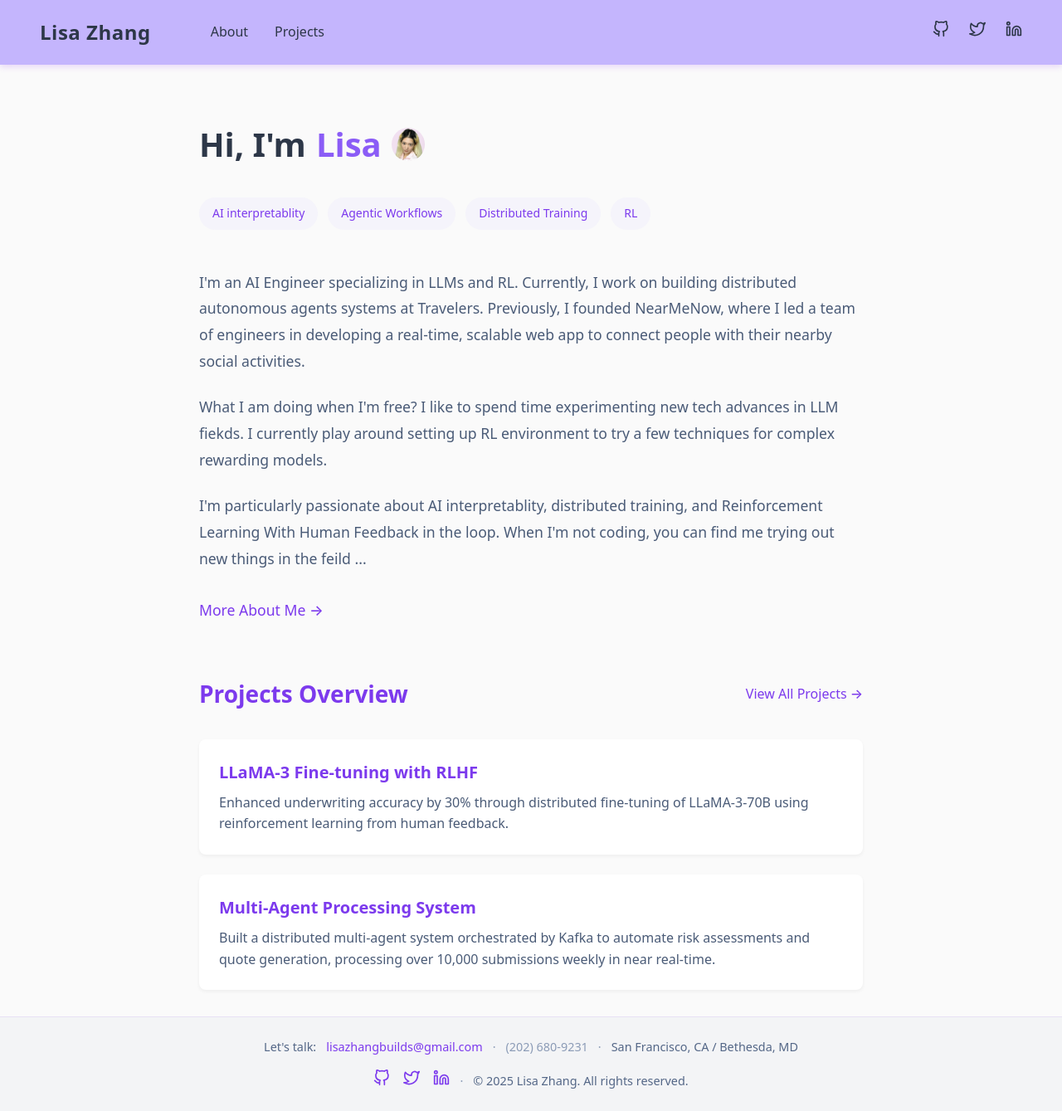
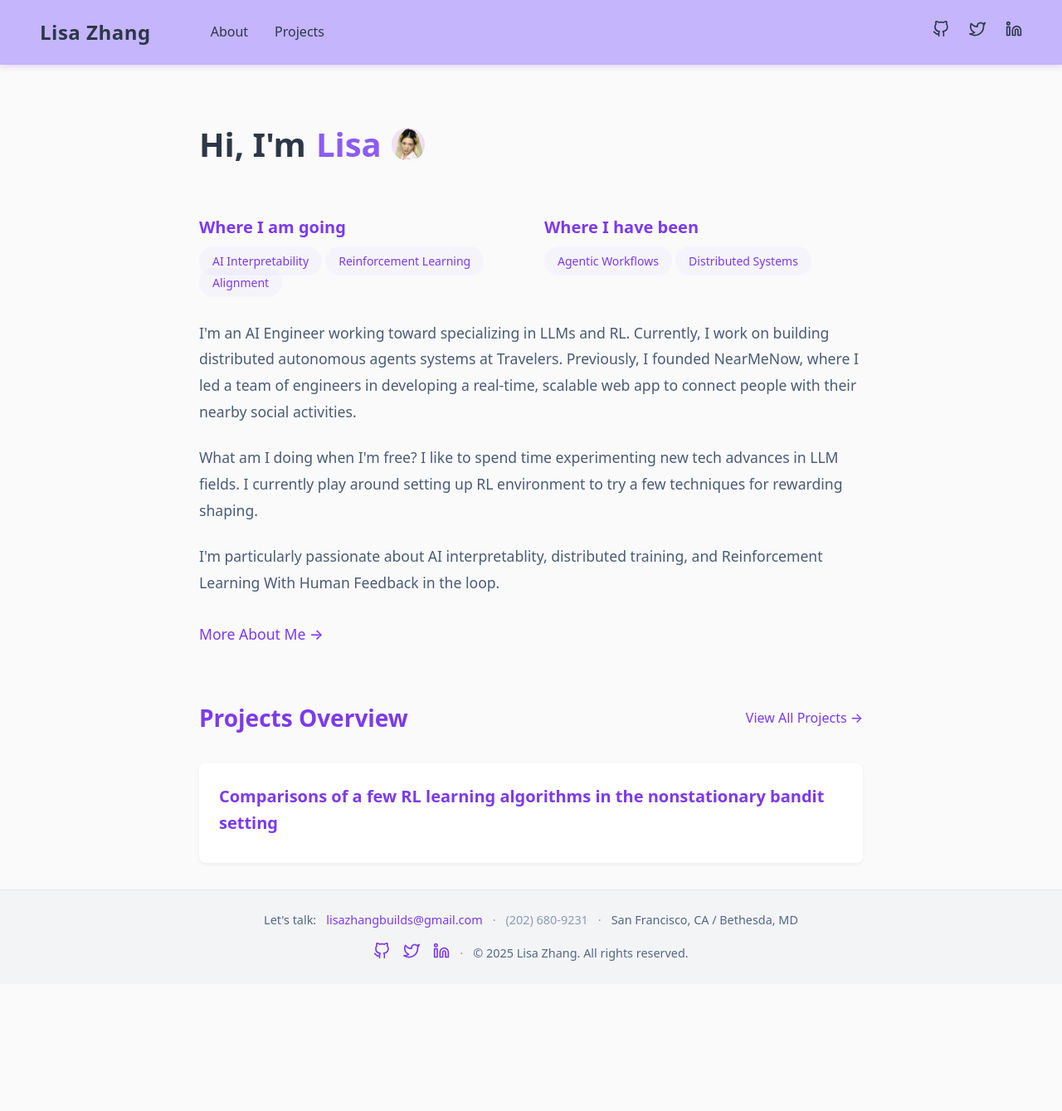
Before and after one commit to lisabuilds/lisabuilds.github.io, a Jekyll site: the page built from index.md, in a window 1280 px wide. Shown: the whole page at 83% size. Built offline with Jekyll 4.4.1, drawn with Linux system fonts in a browser that asks for light colours; after the commit the page ends 1186 px from its top, so only the background shows below that.

Commit message:
update profile

```diff
--- a/_layouts/default.html
+++ b/_layouts/default.html
@@ -4,13 +4,14 @@
 <head>
     <meta charset="UTF-8">
     <meta name="viewport" content="width=device-width, initial-scale=1.0">
-    <title>{{ site.title }}</title>
+    <title>{{ page.title | default: site.title }}</title>
     <link rel="stylesheet" href="{{ '/assets/css/style.css' | relative_url }}">
     <script src="https://cdnjs.cloudflare.com/ajax/libs/feather-icons/4.29.0/feather.min.js"></script>
     {% seo %}
 </head>
 
 <body>
+    <div class="site-wrapper">
         <header>
             <div class="header-container">
                 <div class="logo-nav">
@@ -43,10 +44,8 @@
         <main>
             {{ content }}
         </main>
+    </div>
 
-    <!-- <footer>
-        <p>&copy; {{ site.time | date: '%Y' }} {{ site.title }}</p>
-    </footer> -->
     <footer>
         <div class="footer-content">
             <div class="footer-info">
--- a/_sass/_base.scss
+++ b/_sass/_base.scss
@@ -7,9 +7,26 @@ $title-color: #7C3AED;
 $footer-bg: #F3F4F6;
 $border-color: #E5E7EB;
 
+// Mixin definition moved to the top so it's available for later usage
+@mixin tag-style {
+    background-color: rgba($header-purple, 0.1);
+    color: $title-color;
+    padding: 0.5rem 1rem;
+    border-radius: 2rem;
+    font-size: 0.875rem;
+    font-weight: 500;
+    transition: transform 0.2s ease;
+
+    &:hover {
+        transform: scale(1.05);
+    }
+}
+
 // Base styles
 html,
 body {
+    /* Ensure these elements fill the whole viewport height */
+    min-height: 100vh;
     height: 100%;
     margin: 0;
 }
@@ -175,22 +192,22 @@ header {
 
         .tech-stack {
             display: flex;
-            gap: 0.75rem;
-            flex-wrap: wrap;
-            margin-bottom: 3rem;
+            gap: 2rem;
+            margin-bottom: 2rem;
+
+            .tag-section {
+                flex: 1;
+            }
+
+            .tag-section h3 {
+                font-size: 1.25rem;
+                font-weight: 700;
+                color: $title-color;
+                margin-bottom: 0.75rem;
+            }
 
             .tag {
-                background-color: rgba($header-purple, 0.1);
-                color: $title-color;
-                padding: 0.5rem 1rem;
-                border-radius: 2rem;
-                font-size: 0.875rem;
-                font-weight: 500;
-                transition: transform 0.2s ease;
-
-                &:hover {
-                    transform: scale(1.05);
-                }
+                @include tag-style;
             }
         }
 
@@ -279,6 +296,13 @@ header {
     }
 }
 
+.project-links .github-link {
+    @include tag-style;
+    display: inline-flex;   // Ensure icon and text are aligned
+    align-items: center;
+    gap: 0.5rem;            // Add some space between icon and text
+    text-decoration: none;  // Maintain a button-like appearance
+}
 
 // Footer
 footer {
@@ -354,3 +378,22 @@ footer {
         }
     }
 }
+
+// Add this somewhere after your other project-related styles
+.project-meta {
+  display: flex;
+  justify-content: space-between; // pushes children to the far left and far right
+  align-items: center;
+  margin-top: 1rem; // optional spacing adjustment
+}
+
+/* New wrapper for sticky footer */
+.site-wrapper {
+    flex: 1;
+    display: flex;
+    flex-direction: column;
+}
+
+main {
+    flex: 1;
+}
--- a/index.md
+++ b/index.md
@@ -13,17 +13,26 @@ layout: default
 
 
             <div class="tech-stack">
-            <span class="tag">AI interpretablity</span>
-            <span class="tag">Agentic Workflows</span>
-            <span class="tag">Distributed Training</span>
-            <span class="tag">RL</span>
-        </div>
+
+                <div class="tag-section">
+                    <h3>Where I am going</h3>
+                    <span class="tag">AI Interpretability</span>
+                    <span class="tag">Reinforcement Learning</span>
+                    <span class="tag">Alignment</span>
+
+                </div>
+                <div class="tag-section">
+                    <h3>Where I have been</h3>
+                    <span class="tag">Agentic Workflows</span>
+                    <span class="tag">Distributed Systems</span>
+                </div>
+            </div>
             <div class="bio">
-                <p>I'm an AI Engineer specializing in LLMs and RL. Currently, I work on building distributed autonomous agents systems at Travelers. Previously, I founded NearMeNow, where I led a team of engineers in developing a real-time, scalable web app to connect people with their nearby social activities.</p>
+                <p>I'm an AI Engineer working toward specializing in LLMs and RL. Currently, I work on building distributed autonomous agents systems at Travelers. Previously, I founded NearMeNow, where I led a team of engineers in developing a real-time, scalable web app to connect people with their nearby social activities.</p>
 
-                <p>What I am doing when I'm free? I like to spend time experimenting new tech advances in LLM fiekds. I currently play around setting up RL environment to try a few techniques for complex rewarding models.</p>
+                <p>What am I doing when I'm free? I like to spend time experimenting new tech advances in LLM fields. I currently play around setting up RL environment to try a few techniques for rewarding shaping.</p>
 
-                <p>I'm particularly passionate about AI interpretablity, distributed training, and Reinforcement Learning With Human Feedback in the loop. When I'm not coding, you can find me trying out new things in the feild ...
+                <p>I'm particularly passionate about AI interpretablity, distributed training, and Reinforcement Learning With Human Feedback in the loop.
                 </p>
             </div>
                         <div class="cta-links">
@@ -44,13 +53,9 @@ layout: default
 
     <div class="projects">
         <div class="project-card">
-            <h3>LLaMA-3 Fine-tuning with RLHF</h3>
-            <p>Enhanced underwriting accuracy by 30% through distributed fine-tuning of LLaMA-3-70B using reinforcement learning from human feedback.</p>
+            <h3>Comparisons of a few RL learning algorithms in the nonstationary bandit setting</h3>
+            <p></p>
         </div>
 
-        <div class="project-card">
-            <h3>Multi-Agent Processing System</h3>
-            <p>Built a distributed multi-agent system orchestrated by Kafka to automate risk assessments and quote generation, processing over 10,000 submissions weekly in near real-time.</p>
-        </div>
     </div>
 </div>
```
Also changed, not shown: about.md (+3 -4 lines), projects.md (+11 -17 lines), 5 other files. Lines whose indentation alone changed are shown as unchanged.
